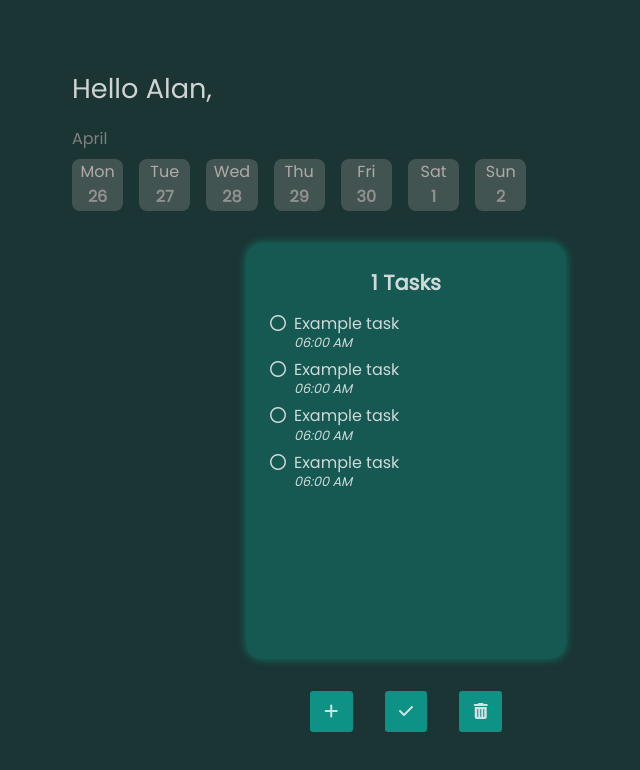
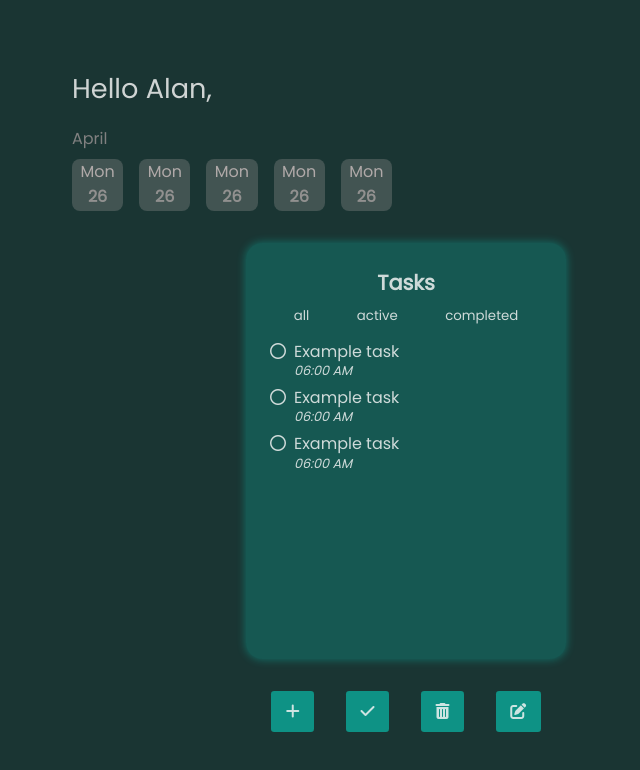
Before and after one commit to A14Narriaga/to-do, a React (Create React App) app: page / in a window 1280 px wide. Shown: the top 770 px of the page, without its empty margins (234-874 px from the left). Built offline with nearby package versions, Linux system fonts and the light colour scheme.

Commit message:
Functionality

```diff
--- a/src/components/App.tsx
+++ b/src/components/App.tsx
@@ -1,79 +1,66 @@
+import { useState } from "react"
 import "../sass/App.scss"
+import TaskItem from "./TaskItem"
+import DayItem from "./DayItem"
+
+class Task {
+    id: number
+    tittle: string
+    completed: boolean
+    constructor(id: number, tittle: string, completed: boolean) {
+        this.id = id
+        this.tittle = tittle
+        this.completed = completed
+    }
+}
+
+const FILTER_MAP = {
+    all: () => true,
+    active: (task: Task) => !task.completed,
+    completed: (task: Task) => task.completed
+}
+const filterkeys = Object.keys(FILTER_MAP);
+
+const initialState = [
+    new Task(0, 'leer pdf', false),
+    new Task(0, 'leer pdf', true),
+    new Task(0, 'leer pdf', false)
+]
 
 const App = () => {
+
+    const [tasks, setTasks] = useState(initialState)
+    const [filter, setFilter] = useState('all')
+
     return (
         <>
             <header>Hello Alan,</header>
             <section className="calendar">
                 <p className="month">April</p>
                 <section className="cards-days">
-                    <div className="card-day">
-                        <p className="day">Mon</p>
-                        <p className="num" >26</p>
-                    </div>
-                    <div className="card-day">
-                        <p className="day">Tue</p>
-                        <p className="num" >27</p>
-                    </div>
-                    <div className="card-day">
-                        <p className="day">Wed</p>
-                        <p className="num" >28</p>
-                    </div>
-                    <div className="card-day">
-                        <p className="day">Thu</p>
-                        <p className="num" >29</p>
-                    </div>
-                    <div className="card-day">
-                        <p className="day">Fri</p>
-                        <p className="num" >30</p>
-                    </div>
-                    <div className="card-day">
-                        <p className="day">Sat</p>
-                        <p className="num" >1</p>
-                    </div>
-                    <div className="card-day">
-                        <p className="day">Sun</p>
-                        <p className="num" >2</p>
-                    </div>
+                    <DayItem />
+                    <DayItem />
+                    <DayItem />
+                    <DayItem />
+                    <DayItem />
                 </section>
             </section>
             <section className="card-tasks">
-                <p className="num-tasks">1 Tasks</p>
+                <p className="num-tasks">Tasks</p>
+                <section className="filters">
+                    {filterkeys.map(filterkey =>(
+                        <button onClick={() => setFilter(filterkey)}>{filterkey}</button>
+                    ))}
+                </section>
                 <section className="tasks">
-                    <div className="task">
-                        <span><i className="far fa-circle"></i></span>
-                        <div className="task-card">
-                            <p className="tittle">Example task</p>
-                            <p className="time">06:00 AM</p>
-                        </div>
-                    </div>
-                    <div className="task">
-                        <span><i className="far fa-circle"></i></span>
-                        <div className="task-card">
-                            <p className="tittle">Example task</p>
-                            <p className="time">06:00 AM</p>
-                        </div>
-                    </div>
-                    <div className="task">
-                        <span><i className="far fa-circle"></i></span>
-                        <div className="task-card">
-                            <p className="tittle">Example task</p>
-                            <p className="time">06:00 AM</p>
-                        </div>
-                    </div>
-                    <div className="task">
-                        <span><i className="far fa-circle"></i></span>
-                        <div className="task-card">
-                            <p className="tittle">Example task</p>
-                            <p className="time">06:00 AM</p>
-                        </div>
-                    </div>
+                    {tasks.filter(FILTER_MAP['all']).map(task => <TaskItem />)}
                 </section>
             </section>
             <div className="btn">
                 <button><i className="fas fa-plus"></i></button>
                 <button><i className="fas fa-check"></i></button>
                 <button><i className="fas fa-trash-alt"></i></button>
+                <button><i className="fas fa-edit"></i></button>
             </div>
         </>
     )
--- /dev/null
+++ b/src/components/DayItem.tsx
@@ -0,0 +1,10 @@
+const DayItem = () => {
+    return (
+        <div className="card-day">
+            <p className="day">Mon</p>
+            <p className="num" >26</p>
+        </div>
+    )
+}
+
+export default DayItem
--- /dev/null
+++ b/src/components/TaskItem.tsx
@@ -0,0 +1,14 @@
+
+const TaskItem = () => {
+    return (
+        <div className="task">
+            <span><i className="far fa-circle"></i></span>
+            <div className="task-card">
+                <p className="tittle">Example task</p>
+                <p className="time">06:00 AM</p>
+            </div>
+        </div>
+    )
+}
+
+export default TaskItem
--- a/src/sass/App.scss
+++ b/src/sass/App.scss
@@ -77,10 +77,24 @@ body {
       margin-bottom: 2rem;
       box-shadow: 0px 0px 10px #00ffe550;
       .num-tasks {
-        margin-bottom: 1rem;
+        margin-bottom: 0.5rem;
         font-weight: bold;
         font-size: 1.3rem;
         text-align: center;
+      }
+      .filters {
+        // background-color: red;
+        margin-bottom: 1rem;
+        display: flex;
+        justify-content: space-around;
+        font-size: 1.3rem;
+        button {
+          border: 0;
+          background-color: rgba(255, 255, 255, 0);
+          &:hover {
+            border-bottom: solid 1px $secundary-color;
+          }
+        }
       }
       .tasks {
         // background-color: blueviolet;
```
Also changed, not shown: 10 other files (tests, documents, lock files or other folders).
